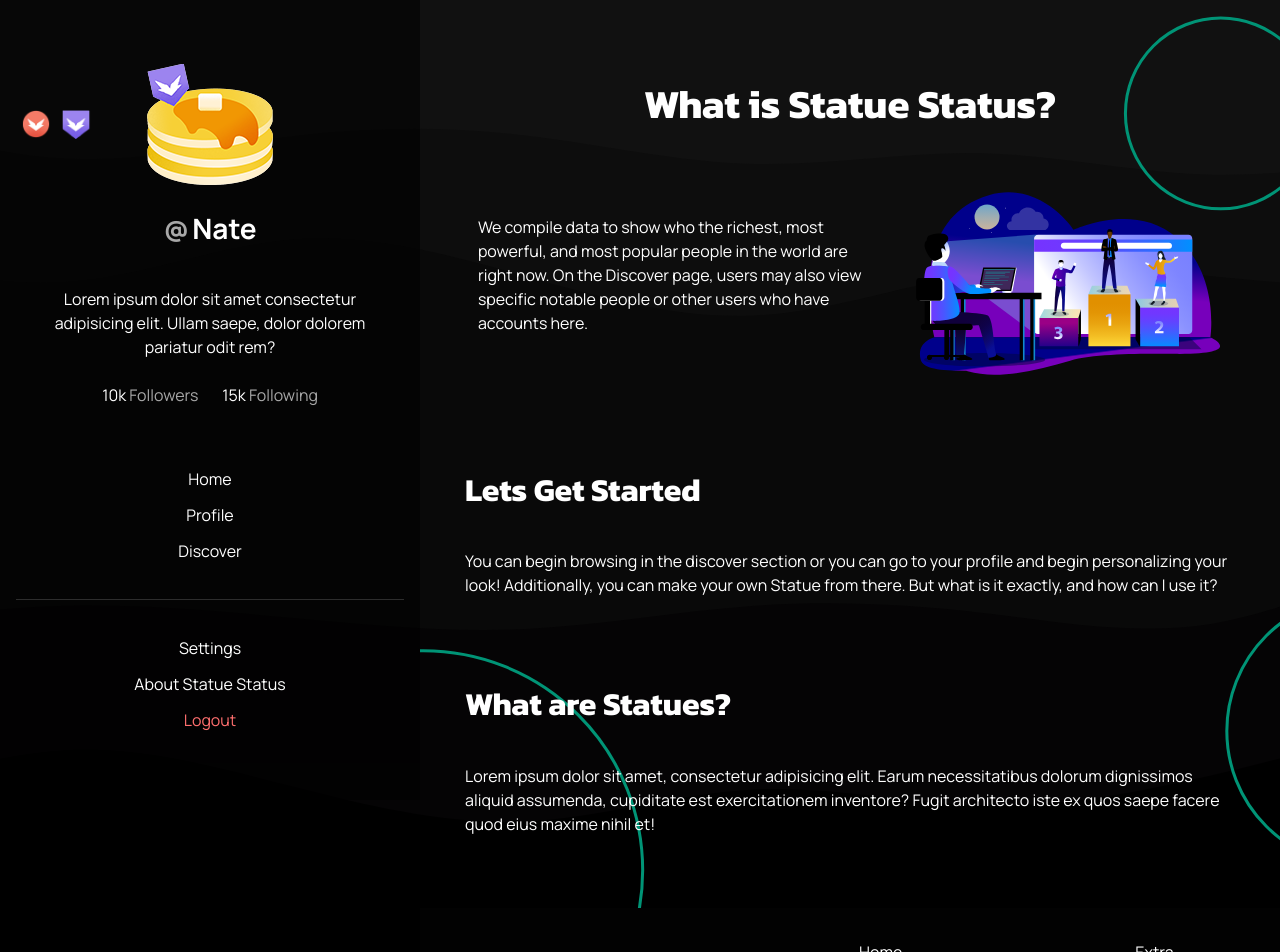
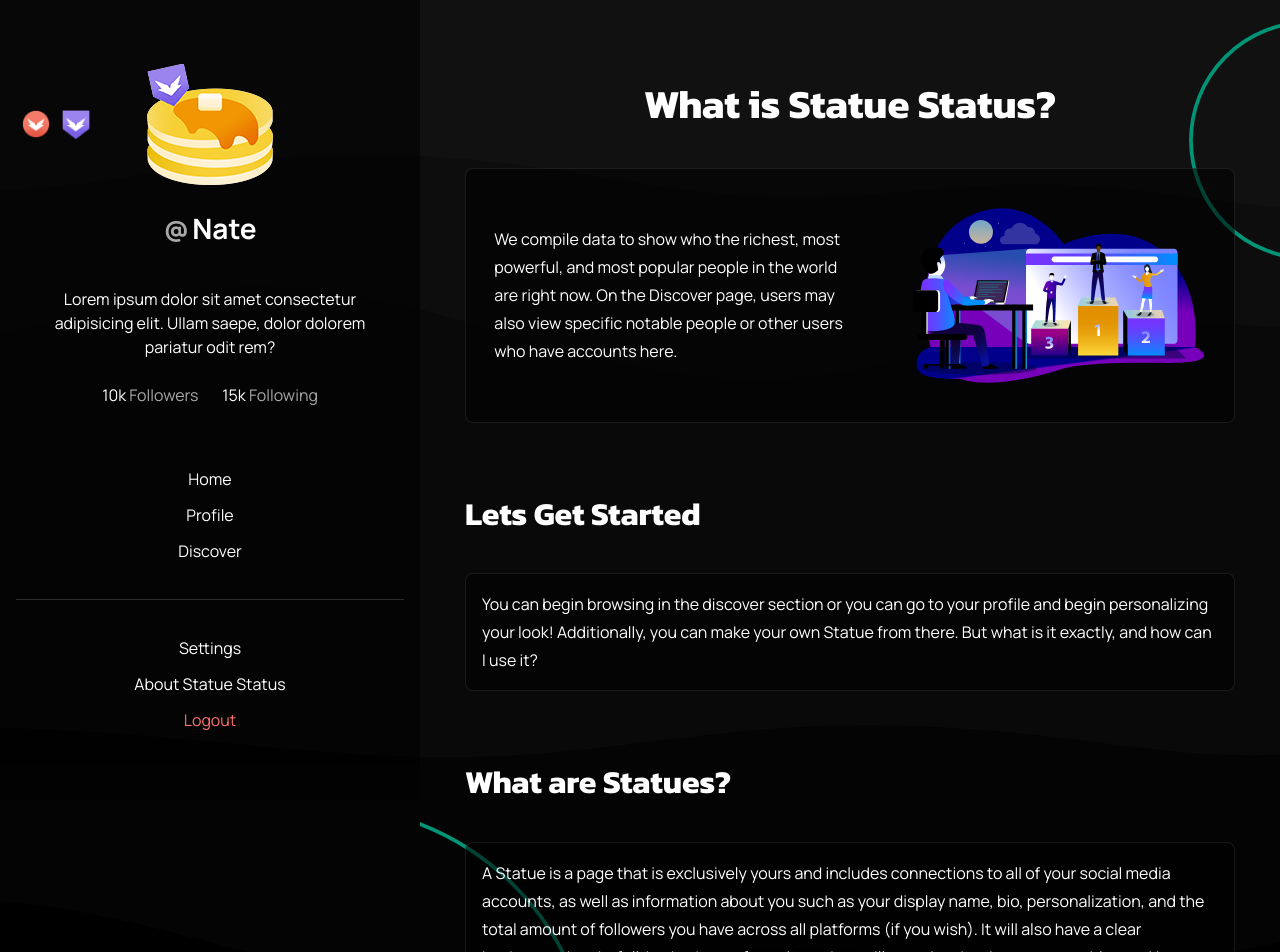
Before and after one commit to TDG-Org/Statue-Status, a React (Create React App) app in the folder client/: page /about in a window 1280 px wide. Shown: the top 952 px of the page. Built offline with nearby package versions, Linux system fonts and the light colour scheme.

Commit message:
update about page

```diff
--- a/client/src/pages/About/AboutPage.jsx
+++ b/client/src/pages/About/AboutPage.jsx
@@ -37,8 +37,11 @@ const AboutPage = () => {
         <div className="about-sect">
           <h2>What are Statues?</h2>
           <div className="about-sect-content">
-            <p>Lorem ipsum dolor sit amet, consectetur adipisicing elit. Earum necessitatibus dolorum dignissimos aliquid assumenda, cupiditate est exercitationem inventore? Fugit architecto iste ex quos saepe facere quod eius maxime nihil et!</p>
-
+            <p>
+            A Statue is a page that is exclusively yours and includes connections to all of your social media accounts, as well as information about you such as your display name, bio, personalization, and the total amount of followers you have across all platforms (if you wish). It will also have a clear background and a full-body photo of you; it can be an illustration, but it must resemble you. You may share your polished web presence with only one link after building and personalizing your Statue.
+            </p>
+            <br />
+            <p>The Statue&apos;s photo will be utilized to display on the Home page&apos;s Charts.</p>
             </div>
         </div>
 
--- a/client/src/pages/About/AboutPage.scss
+++ b/client/src/pages/About/AboutPage.scss
@@ -1,4 +1,6 @@
 // About Page SASS file
+
+@import "../../sass/variables.scss";
 
 .AboutPage {
   background-image: url("../../assets/svgs/aboutpage-background.svg");
@@ -19,7 +21,17 @@
     margin: 1.5rem 0;
 
     .about-sect-content  {
+      border-radius: 8px;
+      padding: 1rem;
       justify-content: space-evenly;
+      border: 1px solid rgba(128, 128, 128, 0.181);
+      background-color: $mid-dark-clr;
+
+      p {
+        margin: 0;
+        padding: 0;
+        line-height: 1.75rem;
+      }
     }
   }
 }
```
